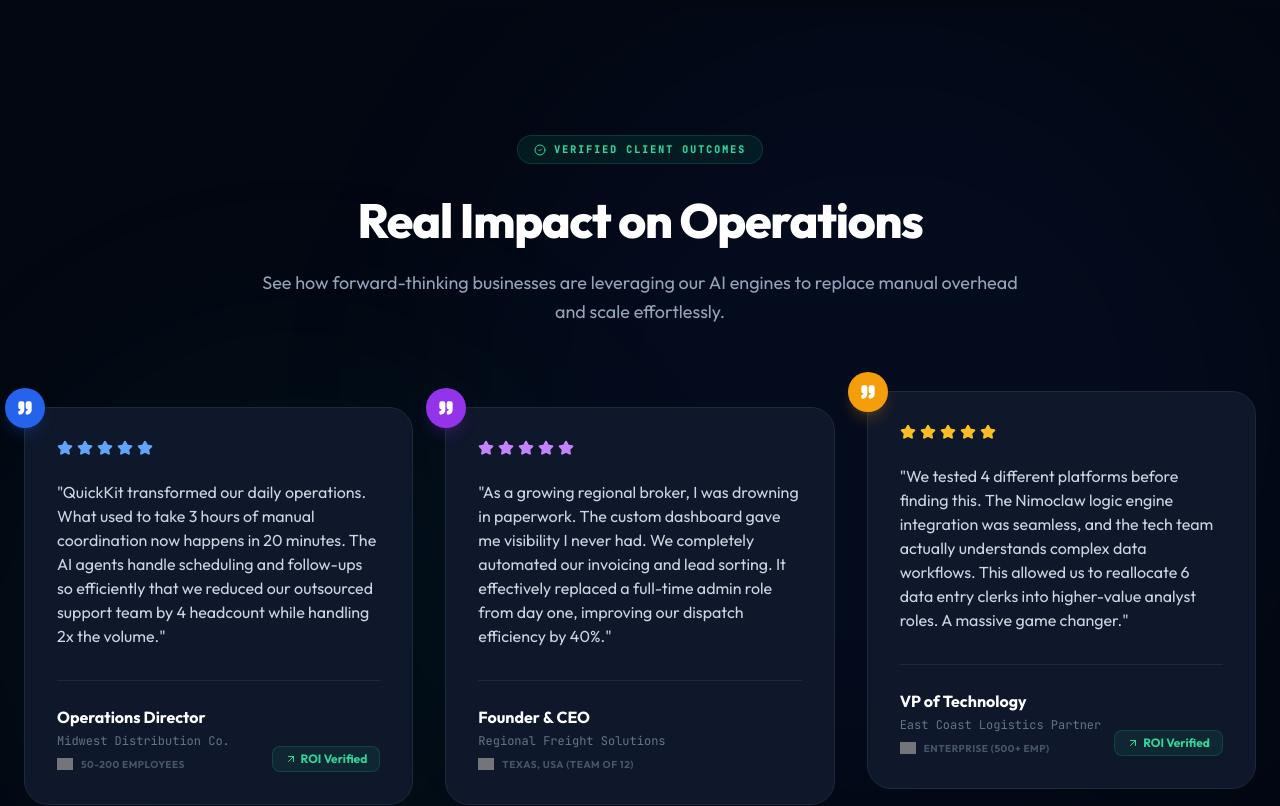
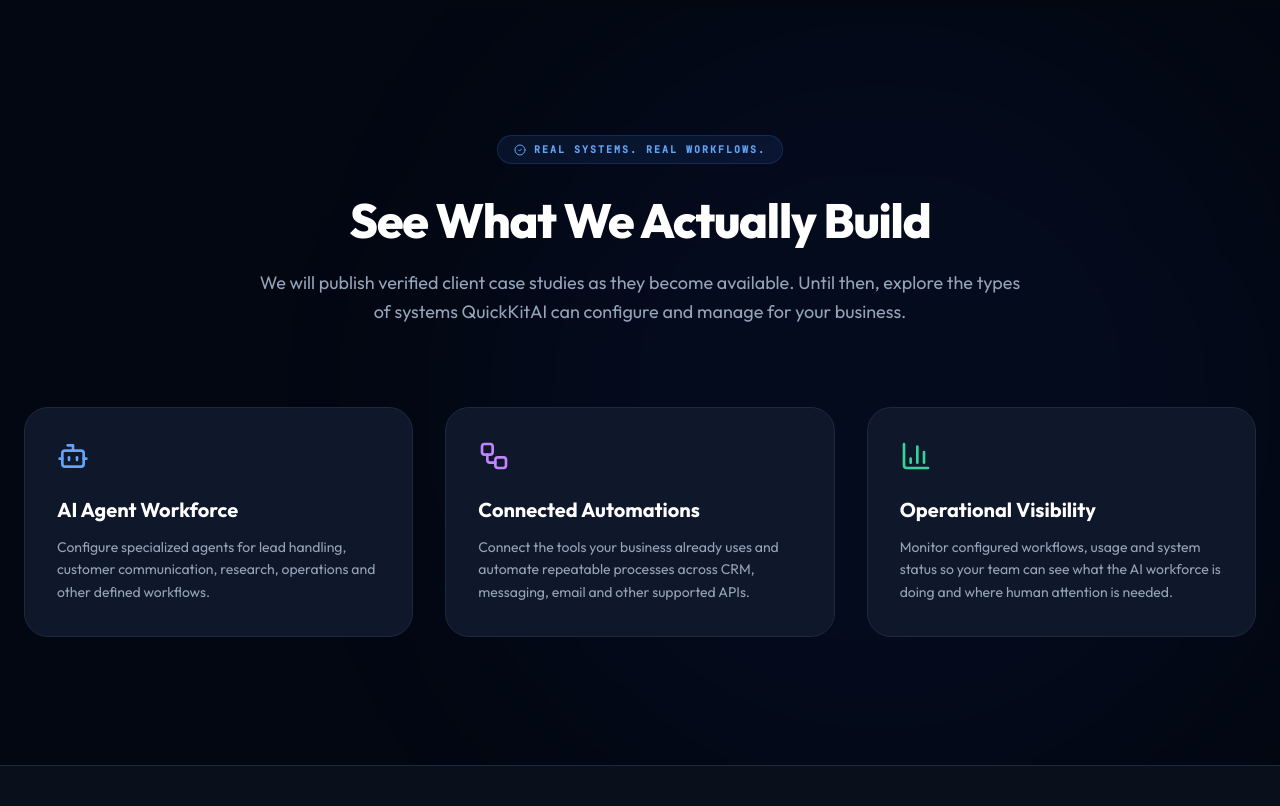
Before and after one commit to princepinku143c-cyber/Quickkit-internal-ai-services, a React (Vite) app: page / in a window 1280 px wide. Shown: the part 9220-10026 px from the top of the page. Built offline with nearby package versions, Linux system fonts and the light colour scheme; no server answers; grey boxes are pictures that could not be loaded.

Commit message:
trust: remove unverified testimonial claims

```diff
--- a/components/Testimonials.tsx
+++ b/components/Testimonials.tsx
@@ -1,116 +1,33 @@
 import React from 'react';
-import { Quote, Star, ArrowUpRight, CheckCircle2 } from 'lucide-react';
+import { CheckCircle2, Bot, BarChart3, Workflow } from 'lucide-react';
 
-export const Testimonials: React.FC = () => {
-  return (
+export const Testimonials: React.FC = () => (
   <section className="py-32 bg-[#030712] relative overflow-hidden">
-      {/* Background Gradients */}
     <div className="absolute top-0 right-0 w-[800px] h-[800px] bg-blue-600/5 rounded-full blur-[120px] pointer-events-none" />
-      <div className="absolute bottom-0 left-0 w-[600px] h-[600px] bg-emerald-600/5 rounded-full blur-[100px] pointer-events-none" />
-
     <div className="container mx-auto px-6 relative z-10">
-
-        <div className="text-center max-w-3xl mx-auto mb-20 animate-slide-up">
-          <div className="inline-flex items-center gap-2 px-4 py-1.5 rounded-full bg-emerald-500/10 border border-emerald-500/20 text-[10px] font-mono text-emerald-400 mb-8 uppercase tracking-[0.2em] font-black">
-            <CheckCircle2 className="w-3 h-3" /> Verified Client Outcomes
-          </div>
-          <h2 className="text-4xl md:text-5xl font-black text-white mb-6 tracking-tight">
-            Real Impact on Operations
-          </h2>
-          <p className="text-slate-400 text-lg leading-relaxed">
-            See how forward-thinking businesses are leveraging our AI engines to replace manual overhead and scale effortlessly.
-          </p>
+      <div className="text-center max-w-3xl mx-auto mb-20">
+        <div className="inline-flex items-center gap-2 px-4 py-1.5 rounded-full bg-blue-500/10 border border-blue-500/20 text-[10px] font-mono text-blue-400 mb-8 uppercase tracking-[0.2em] font-black"><CheckCircle2 className="w-3 h-3" /> Real Systems. Real Workflows.</div>
+        <h2 className="text-4xl md:text-5xl font-black text-white mb-6 tracking-tight">See What We Actually Build</h2>
+        <p className="text-slate-400 text-lg leading-relaxed">We will publish verified client case studies as they become available. Until then, explore the types of systems QuickKitAI can configure and manage for your business.</p>
       </div>
 
       <div className="grid grid-cols-1 md:grid-cols-3 gap-8">
-
-          {/* Testimonial 1 */}
-          <div className="bg-nexus-card border border-nexus-border p-8 rounded-3xl relative group hover:border-blue-500/50 transition-colors">
-            <div className="absolute -top-5 -left-5 w-10 h-10 bg-blue-600 rounded-full flex items-center justify-center shadow-lg shadow-blue-600/20">
-              <Quote className="w-4 h-4 text-white fill-current" />
+        <div className="bg-nexus-card border border-nexus-border p-8 rounded-3xl">
+          <Bot className="w-8 h-8 text-blue-400 mb-6" />
+          <h3 className="text-xl font-bold text-white mb-3">AI Agent Workforce</h3>
+          <p className="text-slate-400 text-sm leading-relaxed">Configure specialized agents for lead handling, customer communication, research, operations and other defined workflows.</p>
         </div>
-
-            <div className="flex gap-1 mb-6 text-blue-400">
-              {[...Array(5)].map((_, i) => <Star key={i} className="w-4 h-4 fill-current" />)}
+        <div className="bg-nexus-card border border-nexus-border p-8 rounded-3xl">
+          <Workflow className="w-8 h-8 text-purple-400 mb-6" />
+          <h3 className="text-xl font-bold text-white mb-3">Connected Automations</h3>
+          <p className="text-slate-400 text-sm leading-relaxed">Connect the tools your business already uses and automate repeatable processes across CRM, messaging, email and other supported APIs.</p>
         </div>
-
-            <p className="text-slate-300 mb-8 leading-relaxed text-sm md:text-base">
-              "QuickKit transformed our daily operations. What used to take 3 hours of manual coordination now happens in 20 minutes. The AI agents handle scheduling and follow-ups so efficiently that we reduced our outsourced support team by 4 headcount while handling 2x the volume."
-            </p>
-
-            <div className="border-t border-nexus-border pt-6 flex justify-between items-end">
-              <div>
-                <p className="text-white font-bold mb-1">Operations Director</p>
-                <p className="text-xs text-slate-500 font-mono">Midwest Distribution Co.</p>
-                <div className="flex items-center gap-2 mt-2">
-                   <img src="https://flagcdn.com/w20/us.png" alt="USA" className="w-4 h-auto opacity-70" />
-                   <span className="text-[10px] uppercase text-slate-600 font-bold tracking-wider">50-200 Employees</span>
-                </div>
-              </div>
-              <div className="bg-emerald-500/10 text-emerald-400 px-3 py-1 rounded-lg text-xs font-bold flex items-center gap-1 border border-emerald-500/20">
-                <ArrowUpRight className="w-3 h-3" /> ROI Verified
+        <div className="bg-nexus-card border border-nexus-border p-8 rounded-3xl">
+          <BarChart3 className="w-8 h-8 text-emerald-400 mb-6" />
+          <h3 className="text-xl font-bold text-white mb-3">Operational Visibility</h3>
+          <p className="text-slate-400 text-sm leading-relaxed">Monitor configured workflows, usage and system status so your team can see what the AI workforce is doing and where human attention is needed.</p>
         </div>
       </div>
     </div>
-
-          {/* Testimonial 2 */}
-          <div className="bg-nexus-card border border-nexus-border p-8 rounded-3xl relative group hover:border-purple-500/50 transition-colors mt-8 md:mt-0">
-            <div className="absolute -top-5 -left-5 w-10 h-10 bg-purple-600 rounded-full flex items-center justify-center shadow-lg shadow-purple-600/20">
-              <Quote className="w-4 h-4 text-white fill-current" />
-            </div>
-
-            <div className="flex gap-1 mb-6 text-purple-400">
-              {[...Array(5)].map((_, i) => <Star key={i} className="w-4 h-4 fill-current" />)}
-            </div>
-
-            <p className="text-slate-300 mb-8 leading-relaxed text-sm md:text-base">
-              "As a growing regional broker, I was drowning in paperwork. The custom dashboard gave me visibility I never had. We completely automated our invoicing and lead sorting. It effectively replaced a full-time admin role from day one, improving our dispatch efficiency by 40%."
-            </p>
-
-            <div className="border-t border-nexus-border pt-6 flex justify-between items-end">
-              <div>
-                <p className="text-white font-bold mb-1">Founder & CEO</p>
-                <p className="text-xs text-slate-500 font-mono">Regional Freight Solutions</p>
-                <div className="flex items-center gap-2 mt-2">
-                   <img src="https://flagcdn.com/w20/us.png" alt="USA" className="w-4 h-auto opacity-70" />
-                   <span className="text-[10px] uppercase text-slate-600 font-bold tracking-wider">Texas, USA (Team of 12)</span>
-                </div>
-              </div>
-            </div>
-          </div>
-
-          {/* Testimonial 3 */}
-          <div className="bg-nexus-card border border-nexus-border p-8 rounded-3xl relative group hover:border-amber-500/50 transition-colors md:-translate-y-4">
-            <div className="absolute -top-5 -left-5 w-10 h-10 bg-amber-500 rounded-full flex items-center justify-center shadow-lg shadow-amber-500/20">
-              <Quote className="w-4 h-4 text-white fill-current" />
-            </div>
-
-            <div className="flex gap-1 mb-6 text-amber-400">
-              {[...Array(5)].map((_, i) => <Star key={i} className="w-4 h-4 fill-current" />)}
-            </div>
-
-            <p className="text-slate-300 mb-8 leading-relaxed text-sm md:text-base">
-              "We tested 4 different platforms before finding this. The Nimoclaw logic engine integration was seamless, and the tech team actually understands complex data workflows. This allowed us to reallocate 6 data entry clerks into higher-value analyst roles. A massive game changer."
-            </p>
-
-            <div className="border-t border-nexus-border pt-6 flex justify-between items-end">
-              <div>
-                <p className="text-white font-bold mb-1">VP of Technology</p>
-                <p className="text-xs text-slate-500 font-mono">East Coast Logistics Partner</p>
-                <div className="flex items-center gap-2 mt-2">
-                   <img src="https://flagcdn.com/w20/us.png" alt="USA" className="w-4 h-auto opacity-70" />
-                   <span className="text-[10px] uppercase text-slate-600 font-bold tracking-wider">Enterprise (500+ Emp)</span>
-                </div>
-              </div>
-              <div className="bg-emerald-500/10 text-emerald-400 px-3 py-1 rounded-lg text-xs font-bold flex items-center gap-1 border border-emerald-500/20">
-                <ArrowUpRight className="w-3 h-3" /> ROI Verified
-              </div>
-            </div>
-          </div>
-
-        </div>
-
-      </div>
   </section>
 );
-};
```
Lines whose indentation alone changed are shown as unchanged.
